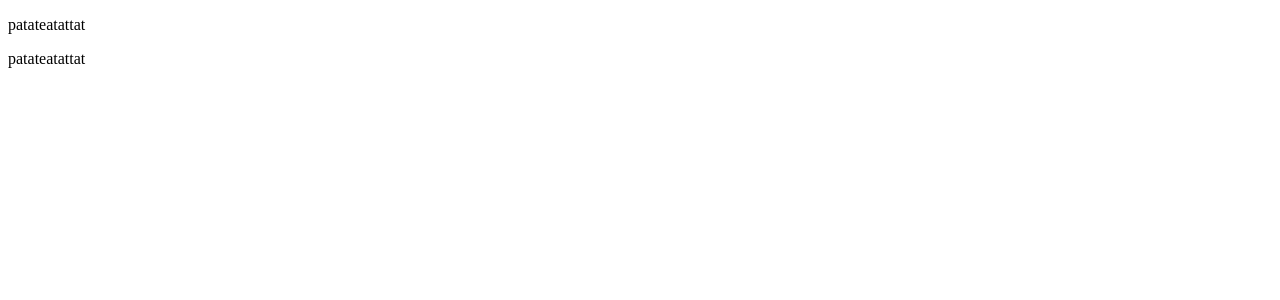
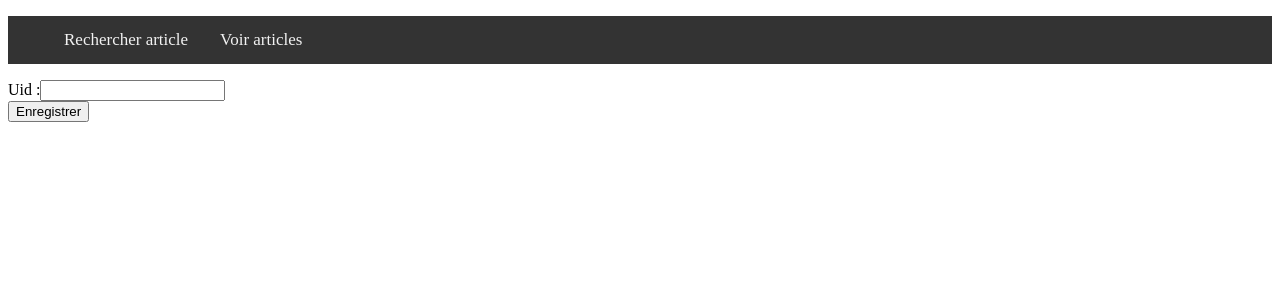
Before and after one commit to gaelleog/angular-Essai2, an Angular app: page / in a window 1280 px wide. Shown: the top 300 px of the page. Built offline with nearby package versions, Linux system fonts and the light colour scheme.

Commit message:
2 files modified

```diff
--- a/src/app/app.component.css
+++ b/src/app/app.component.css
@@ -1,3 +1,30 @@
 p {
   font-family: Lato;
 }
+
+.topnav {
+  background-color: #333;
+  overflow: hidden;
+}
+
+.topnav li {
+  list-style-type: none;
+}
+.topnav a {
+  float: left;
+  color: #f2f2f2;
+  text-align: center;
+  padding: 14px 16px;
+  text-decoration: none;
+  font-size: 17px;
+}
+
+.topnav a:hover {
+  background-color: #ddd;
+  color: black;
+}
+
+.topnav a.active {
+  background-color: #4caf50;
+  color: white;
+}
--- a/src/app/app.component.html
+++ b/src/app/app.component.html
@@ -1 +1,7 @@
-<app-article></app-article>
+<ul class="topnav">
+    <li routerLinkActive="active"><a routerLink="search">Rechercher article</a></li>
+    <li routerLinkActive="active"><a routerLink="articles">Voir articles</a></li>
+</ul>
+
+
+<router-outlet></router-outlet>
```
